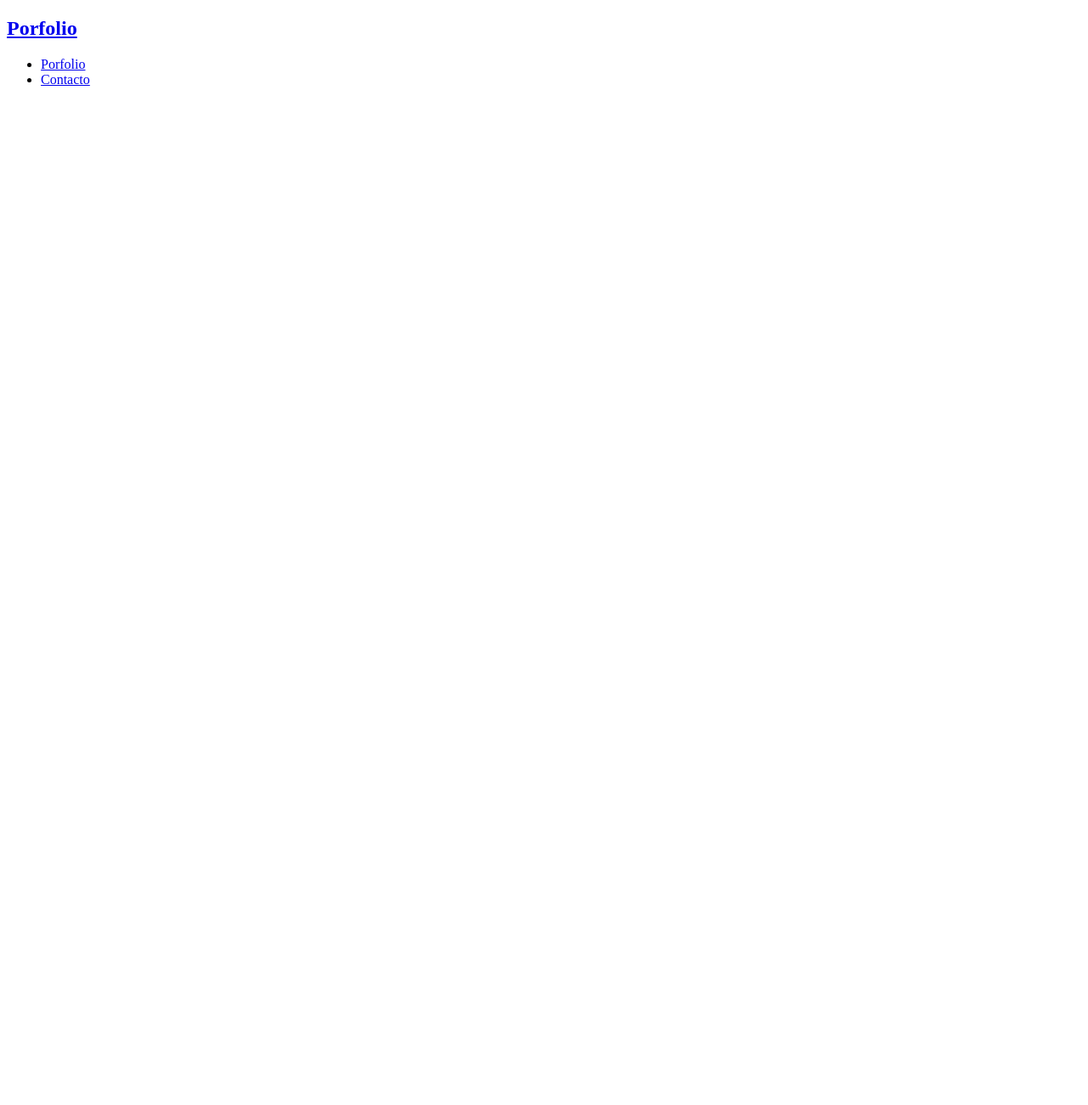
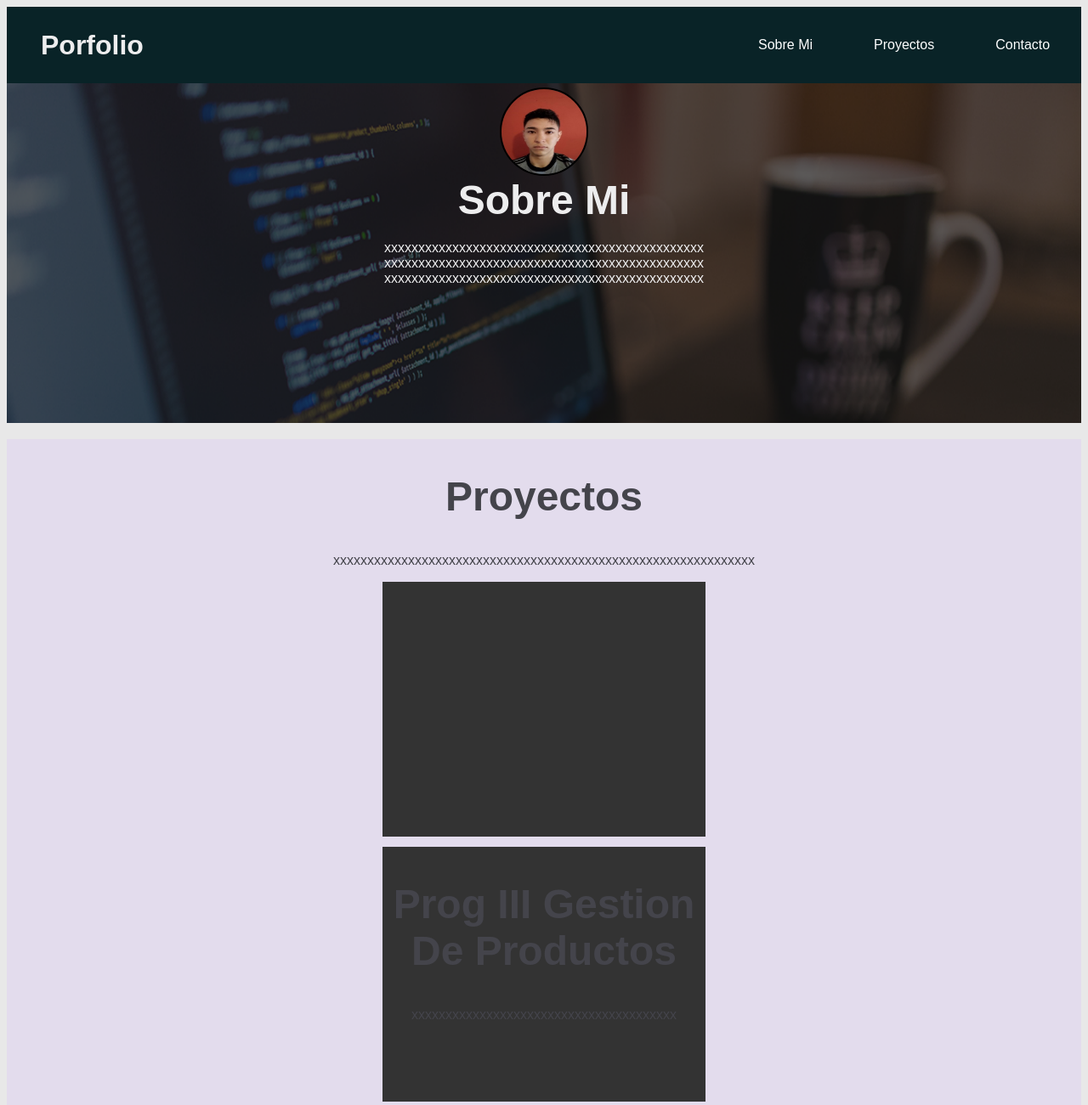
Before and after one commit to LucasBaez-arg/Porfolio-LucasBaez, a plain HTML site: page html/index.html in a window 1280 px wide. Shown: the top 1301 px of the page at 85% size. Before the commit the page ends 800 px from the top, so only its background shows below. Drawn offline with Linux system fonts and the light colour scheme.

Commit message:
Banner,Menu,SobreMi (Codeando)

```diff
--- /dev/null
+++ b/css/estilos.css
@@ -0,0 +1,170 @@
+
+
+body{
+    font-family:arial,helvetica;
+    background:#e8e8e8
+}
+/*Barra Navegacion*/
+nav{
+    background : #092327;
+    overflow: auto;
+
+}
+
+.Porfolio{
+    color:rgb(237, 237, 238);
+    font-size:2em;
+    float:left;
+    padding-left: 40px;
+}
+
+.Navegacion{
+    padding: 0;
+    list-style: none;
+    float: right;
+    background : #092327;
+    width: 90%;
+    max-width:416px;
+    margin: auto ;
+}
+
+
+.Navegacion  li{
+    float: left;
+}
+.Navegacion li a{
+    color: #fff;
+    text-decoration: none;
+    display: block;
+    padding: 36px;
+    text-align: center;
+}
+
+.Navegacion li a:hover{
+    background :#12363b;
+}
+
+/*Banner*/
+
+#SobreMi{
+    width: 100%;
+    height:400px;
+    background : #092327;
+    display:inline-block;
+}
+
+.Banner{
+    width: 100%;
+    height:400px;
+    background : #092327;
+    display:inline-block;
+}
+
+.Banner-Png{
+   display:block;
+    margin:auto;
+    width: 100%;
+    height:400px;
+}
+
+
+.Png-SobreMi{
+    position:relative;
+    top: -530px;
+    width: 100px;
+    height: 100px;
+    border-radius: 50%;
+    margin: auto;
+    border:2px solid rgb(0, 0, 0);
+    display: block;
+}
+
+.Banner h2{
+    position:relative;
+    text-align: center;
+    top: -330px;
+    float: center;
+    color:rgb(237, 237, 238);
+    font-size:3em;
+}
+
+.Banner p{
+    position:relative;
+    top: -470px;
+    text-align: center;
+    color:rgb(237, 237, 238);
+    font-size: 1em;
+
+}
+
+/*Proyecto*/
+#Proyectos{
+    position:relative;
+    top:-290px;
+    width: 100%;
+    height:800px;
+    background : #e3dced;
+    display:inline-block;
+}
+
+
+#Proyectos h2{
+    position:auto;
+    color:rgb(68, 68, 75);
+    font-size:3em;
+    text-align:center;
+}
+
+#Proyectos p{
+
+    text-align: center;
+    color:rgb(68, 68, 75);
+    font-size: 1em;
+
+}
+
+.Proyecto1{
+    position:absolute;
+
+    margin:0 auto;
+    left: 0;
+    right: 0;
+
+    width: 30%;
+    height:300px;
+    background:#333333;
+    display:inline-block;
+}
+
+.Proyecto2{
+    position:absolute;
+
+    margin:0 auto;
+    left: 0;
+    right: 0;
+    top:480px;
+
+    width: 30%;
+    height:300px;
+    background:#333333;
+    display:inline-block;
+}
+
+.Proyecto2 h2{
+
+}
+
+
+/*Contacto*/
+#Contacto{
+    /*Verificar posicion*/
+    position:relative;
+    top:-270px;
+
+
+
+    width: 100%;
+    height:400px;
+    background : #092327;
+    display:inline-block;
+}
--- a/html/index.html
+++ b/html/index.html
@@ -5,22 +5,50 @@
         <meta charset="UTF-8">
         <meta http-equiv="X-UA-Compatible" content="IE=edge">
         <meta name="viewport" content="width=device-width, initial-scale=1.0">
+        <link rel=stylesheet href="../css/estilos.css">
         <title>LucasBaez Porfolio</title>
     </head>
 
     <body>
         <header>
-            <nav id ="BarraNav">
-                 <div id = "contenedor" >
-                     <h1 class="logo"><a href="index.htm">Porfolio</a></h1>
-                     <ul id = "BarraMain" class = "txt-boton">
-                         <li><a class="Porfolio" href="index.html">Porfolio</a></li>
-                         <li><a class="Contacto" href="contacto.html">Contacto</a> </li>
-                     </ul>
-                 </div>
+
+            <nav>
+                <h1 class="Porfolio">Porfolio</h1>
+                    <ul class="Navegacion">
+                        <li><a href="#SobreMi" >Sobre Mi</a></li>
+                        <li><a href="#Proyectos">Proyectos</a></li>
+                        <li><a href="#Contacto">Contacto</a></li>
+                    </ul>
             </nav>
 
+            <section id="SobreMi">
+                <div class="Banner" >
+                    <img src="../Img/web-developer-banner.png" class="Banner-Png"/>
 
+                        <h2>Sobre Mi</h2>
+                        <img src="../Img/f.jpg"  class="Png-SobreMi" />
+                        <p>xxxxxxxxxxxxxxxxxxxxxxxxxxxxxxxxxxxxxxxxxxxxxxx<br>xxxxxxxxxxxxxxxxxxxxxxxxxxxxxxxxxxxxxxxxxxxxxxx<br>xxxxxxxxxxxxxxxxxxxxxxxxxxxxxxxxxxxxxxxxxxxxxxx</p>
+                </div>
+            </section>
+
+            <section id="Proyectos">
+
+                <h2>Proyectos</h2>
+                <p>xxxxxxxxxxxxxxxxxxxxxxxxxxxxxxxxxxxxxxxxxxxxxxxxxxxxxxxxxxxxxx</p>
+                <div class="Proyecto1">
+
+                </div>
+
+                <div class="Proyecto2">
+                    <h2>Prog III Gestion De Productos</h2>
+                    <p>xxxxxxxxxxxxxxxxxxxxxxxxxxxxxxxxxxxxxxx</p>
+                </div>
+            </section>
+
+
+            <section id="Contacto">
+                 <h2>Contacto</h2>
+            </section>
 
 
 
```
Also changed, not shown: img/banner.jpg (added), img/f.jpg (added), img/web-developer-banner.png (added), 2 other files.
